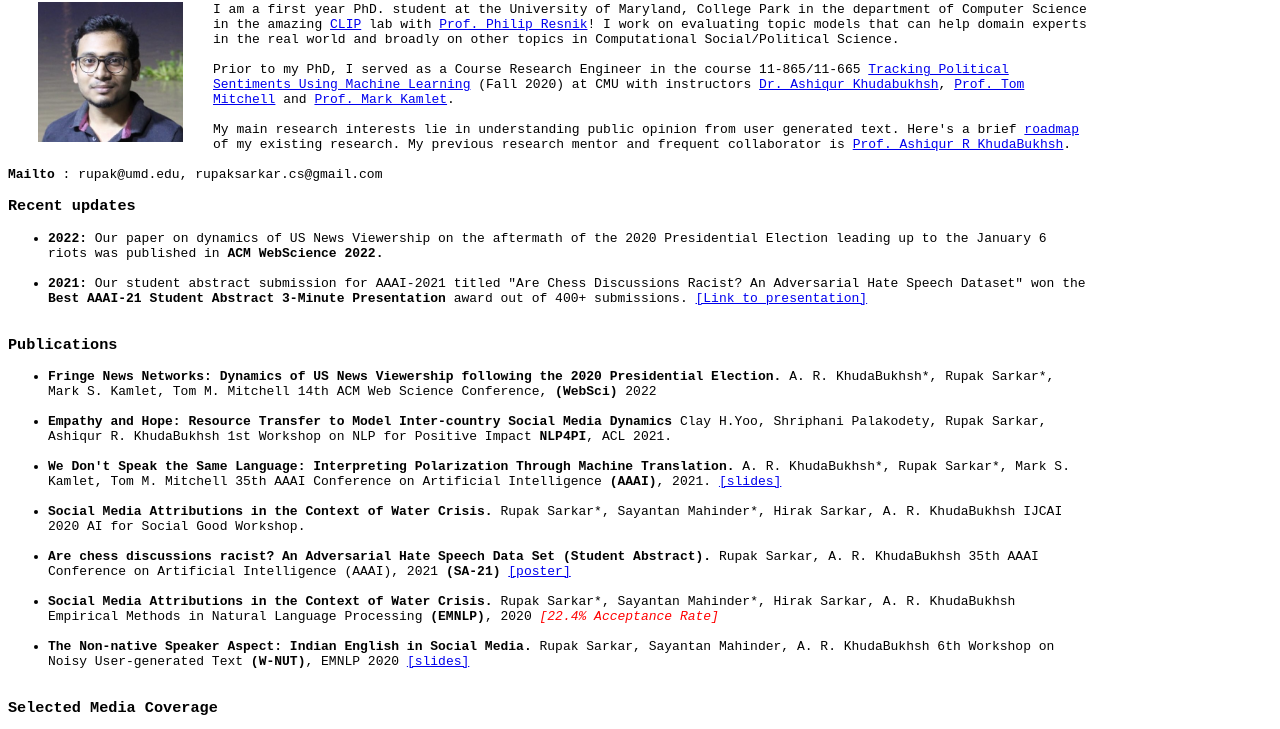
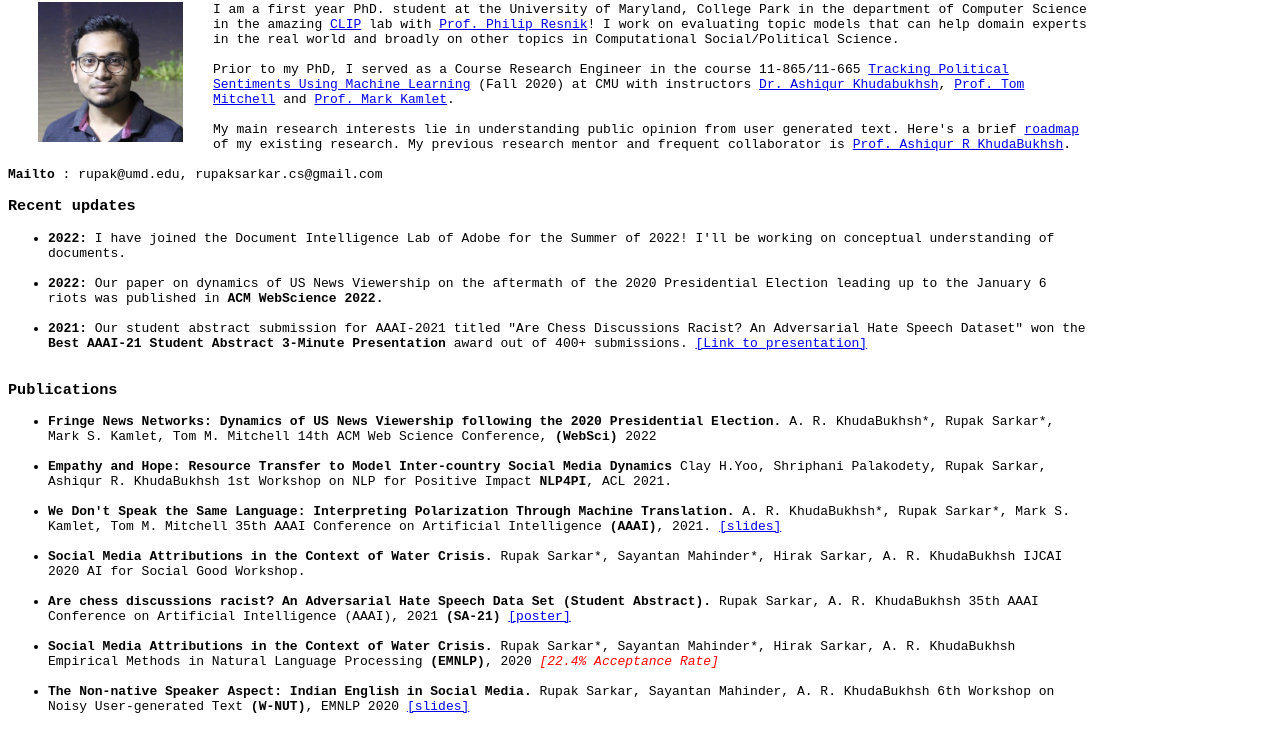
Before and after one commit to styx97/styx97.github.io, a plain HTML site: page index.html in a window 1280 px wide. Shown: the part 44-773 px from the top of the page. Drawn offline with Linux system fonts and the light colour scheme.

Commit message:
updated recents: Summer Internship

```diff
--- a/index.html
+++ b/index.html
@@ -38,6 +38,7 @@
     </h3>
 
     <ul>
+    <li><b>2022: </b> I have joined the Document Intelligence Lab of Adobe for the Summer of 2022! I'll be working on conceptual understanding of documents.</li><br>
     <li><b>2022: </b> Our paper on dynamics of US News Viewership on the aftermath of the 2020 Presidential Election leading up to the January 6
     riots was published in <b>ACM WebScience 2022.</b> </li><br>
     <li><b>2021: </b> Our student abstract submission for AAAI-2021 titled "Are Chess Discussions Racist? An Adversarial Hate Speech Dataset"
```
